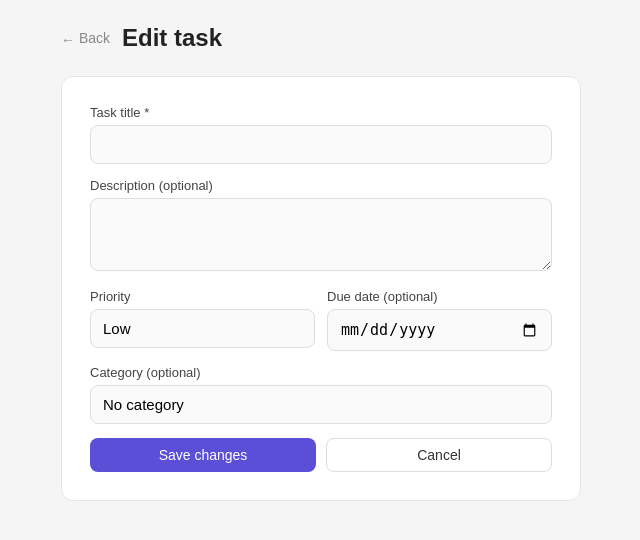
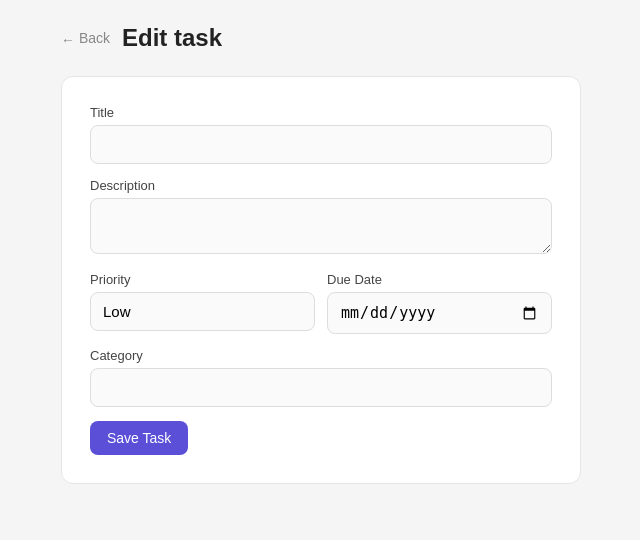
Before and after one commit to kulaladithya99-spec/task-manager-flask, a Flask app: template Task Manager App/app/templates/tasks/edit.html in a window 1280 px wide. Shown: the part 59-599 px from the top of the page, without its empty margins (319-959 px from the left). Run offline with Flask 3, Linux system fonts and the light colour scheme; the template is opened without the code that fills it: values that come from a table or form of the project are taken from there, others are empty.

Commit message:
wire Flask-WTF into edit task form

```diff
--- a/Task Manager App/app/templates/tasks/edit.html
+++ b/Task Manager App/app/templates/tasks/edit.html
@@ -15,57 +15,39 @@
   <div style="background:#fff;border:1px solid #e5e5e5;
               border-radius:12px;padding:28px">
     <form method="POST">
+      {{ form.hidden_tag() }}  {# ← this renders the CSRF token automatically #}
 
       <div class="form-group">
-        <label>Task title *</label>
-        <input type="text" name="title"
-               value="{{ task.title }}" required />
+        {{ form.title.label }}
+        {{ form.title(class="form-control") }}
+        {% if form.title.errors %}
+            <span class="error">{{ form.title.errors[0] }}</span>
+        {% endif %}
       </div>
 
       <div class="form-group">
-        <label>Description (optional)</label>
-        <textarea name="description" rows="3">{{ task.description or '' }}</textarea>
+        {{ form.description.label }}
+        {{ form.description(class="form-control") }}
       </div>
 
       <div style="display:grid;grid-template-columns:1fr 1fr;gap:12px">
         <div class="form-group">
-          <label>Priority</label>
-          <select name="priority">
-            <option value="low"    {% if task.priority=='low'    %}selected{% endif %}>Low</option>
-            <option value="medium" {% if task.priority=='medium' %}selected{% endif %}>Medium</option>
-            <option value="high"   {% if task.priority=='high'   %}selected{% endif %}>High</option>
-          </select>
+        {{ form.priority.label }}
+        {{ form.priority(class="form-control") }}
         </div>
 
         <div class="form-group">
-          <label>Due date (optional)</label>
-          <input type="date" name="due_date"
-                 value="{{ task.due_date.strftime('%Y-%m-%d') if task.due_date else '' }}" />
+        {{ form.due_date.label }}
+        {{ form.due_date(class="form-control") }}
         </div>
       </div>
 
       <div class="form-group">
-        <label>Category (optional)</label>
-        <select name="category_id">
-          <option value="">No category</option>
-          {% for cat in categories %}
-          <option value="{{ cat.id }}"
-            {% if task.category_id == cat.id %}selected{% endif %}>
-            {{ cat.name }}
-          </option>
-          {% endfor %}
-        </select>
+        {{ form.category_id.label }}
+        {{ form.category_id(class="form-control") }}
       </div>
 
-      <div style="display:flex;gap:10px">
-        <button type="submit" class="btn btn-primary" style="flex:1">
-          Save changes
-        </button>
-        <a href="{{ url_for('tasks.index') }}"
-           class="btn" style="flex:1;text-align:center">
-          Cancel
-        </a>
-      </div>
+    {{ form.submit(class="btn btn-primary") }}
 
     </form>
   </div>
```
Also changed, not shown: Task Manager App/app/tasks/routes.py (+9 -26 lines).
